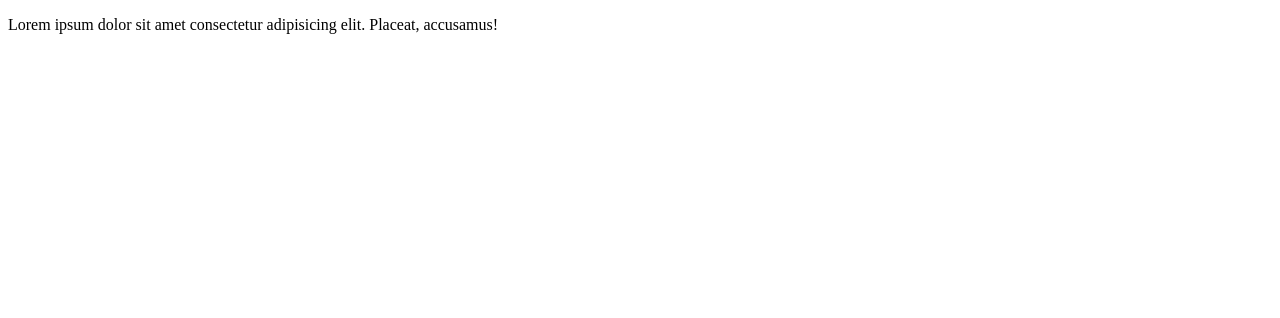
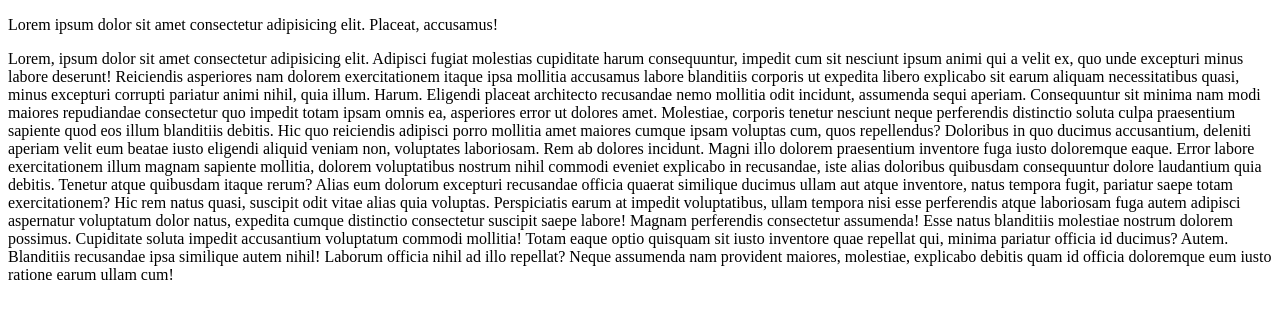
Before and after one commit to jenn2701/Test-repositorio, a plain HTML site: page index.html in a window 1280 px wide. Drawn offline with Linux system fonts and the light colour scheme.

Commit message:
guardado de commit

```diff
--- a/index.html
+++ b/index.html
@@ -11,6 +11,18 @@
         <div class="row">
             <p>Lorem ipsum dolor sit amet consectetur adipisicing elit. Placeat, accusamus!</p>
         </div>
+        <div class="contenedor">
+            <p>Lorem, ipsum dolor sit amet consectetur adipisicing elit. Adipisci fugiat molestias cupiditate harum consequuntur, impedit cum sit nesciunt ipsum animi qui a velit ex, quo unde excepturi minus labore deserunt!
+            Reiciendis asperiores nam dolorem exercitationem itaque ipsa mollitia accusamus labore blanditiis corporis ut expedita libero explicabo sit earum aliquam necessitatibus quasi, minus excepturi corrupti pariatur animi nihil, quia illum. Harum.
+            Eligendi placeat architecto recusandae nemo mollitia odit incidunt, assumenda sequi aperiam. Consequuntur sit minima nam modi maiores repudiandae consectetur quo impedit totam ipsam omnis ea, asperiores error ut dolores amet.
+            Molestiae, corporis tenetur nesciunt neque perferendis distinctio soluta culpa praesentium sapiente quod eos illum blanditiis debitis. Hic quo reiciendis adipisci porro mollitia amet maiores cumque ipsam voluptas cum, quos repellendus?
+            Doloribus in quo ducimus accusantium, deleniti aperiam velit eum beatae iusto eligendi aliquid veniam non, voluptates laboriosam. Rem ab dolores incidunt. Magni illo dolorem praesentium inventore fuga iusto doloremque eaque.
+            Error labore exercitationem illum magnam sapiente mollitia, dolorem voluptatibus nostrum nihil commodi eveniet explicabo in recusandae, iste alias doloribus quibusdam consequuntur dolore laudantium quia debitis. Tenetur atque quibusdam itaque rerum?
+            Alias eum dolorum excepturi recusandae officia quaerat similique ducimus ullam aut atque inventore, natus tempora fugit, pariatur saepe totam exercitationem? Hic rem natus quasi, suscipit odit vitae alias quia voluptas.
+            Perspiciatis earum at impedit voluptatibus, ullam tempora nisi esse perferendis atque laboriosam fuga autem adipisci aspernatur voluptatum dolor natus, expedita cumque distinctio consectetur suscipit saepe labore! Magnam perferendis consectetur assumenda!
+            Esse natus blanditiis molestiae nostrum dolorem possimus. Cupiditate soluta impedit accusantium voluptatum commodi mollitia! Totam eaque optio quisquam sit iusto inventore quae repellat qui, minima pariatur officia id ducimus? Autem.
+            Blanditiis recusandae ipsa similique autem nihil! Laborum officia nihil ad illo repellat? Neque assumenda nam provident maiores, molestiae, explicabo debitis quam id officia doloremque eum iusto ratione earum ullam cum!</p>
+        </div>
     </div>
 </body>
 </html>
```
